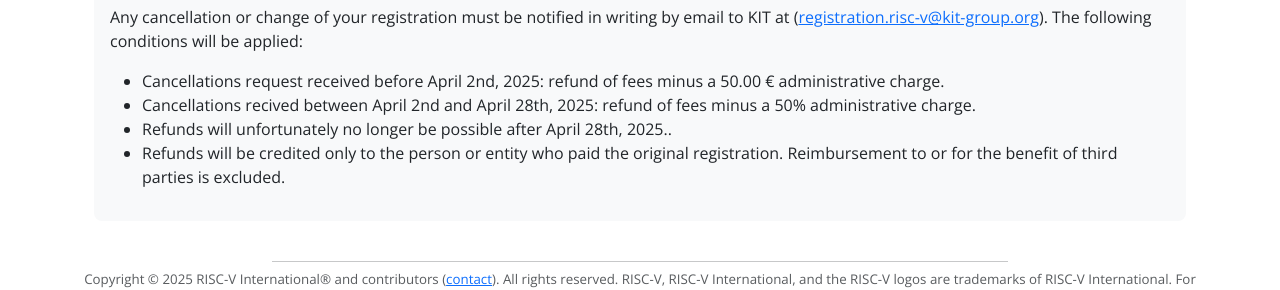
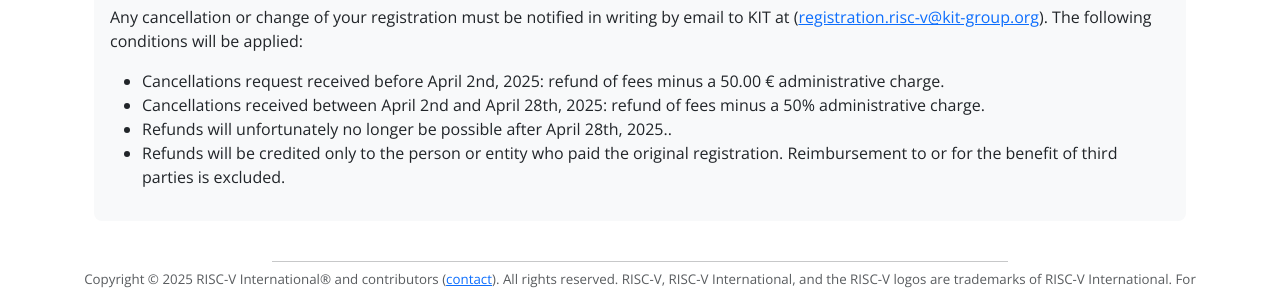
Before and after one commit to riscv-europe/summit-website-development, a Jekyll site: the page built from summit/2025/registration.md, in a window 1280 px wide and 900 px high, scrolled down 1043 px. Shown: the part 550-840 px from the top of the window. Built offline with Jekyll 4.4.1, drawn with Linux system fonts in a browser that asks for light colours.

Commit message:
Fix: typo.

```diff
--- a/summit/2025/registration.md
+++ b/summit/2025/registration.md
@@ -106,7 +106,7 @@
 
 - Cancellations request received before April 2nd, 2025: refund of
   fees minus a 50.00 € administrative charge.
-- Cancellations recived between April 2nd and April 28th, 2025: refund
+- Cancellations received between April 2nd and April 28th, 2025: refund
   of fees minus a 50% administrative charge.
 - Refunds will unfortunately no longer be possible after April 28th,
   2025..
```
